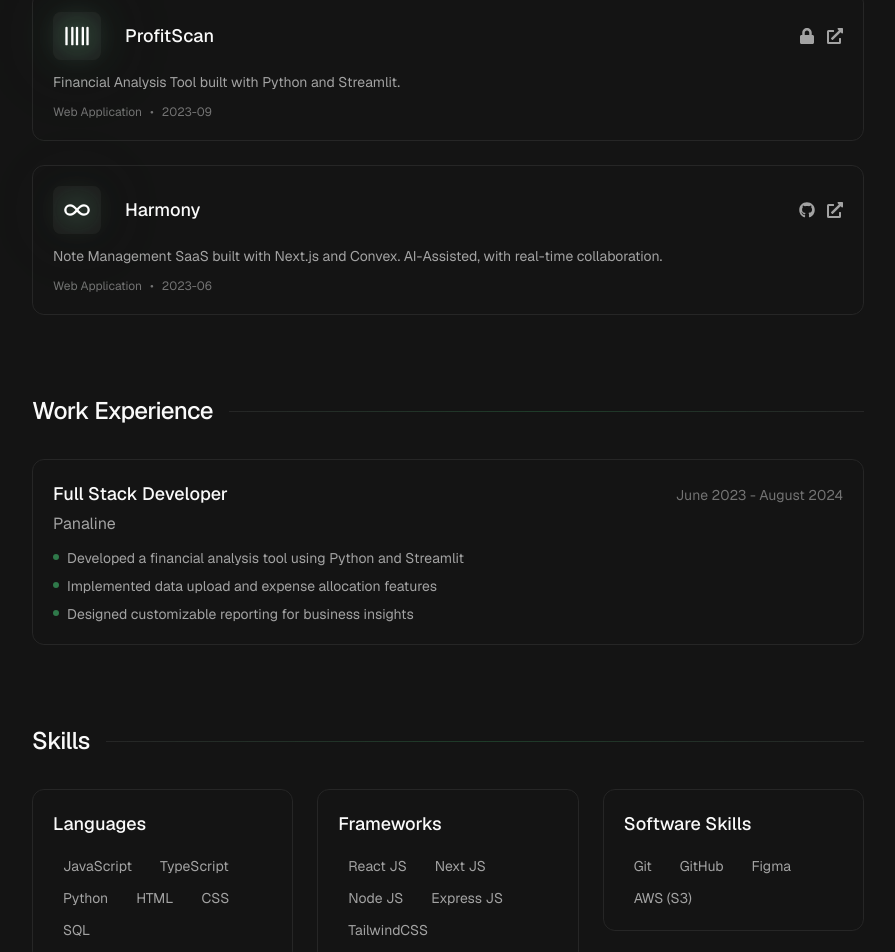
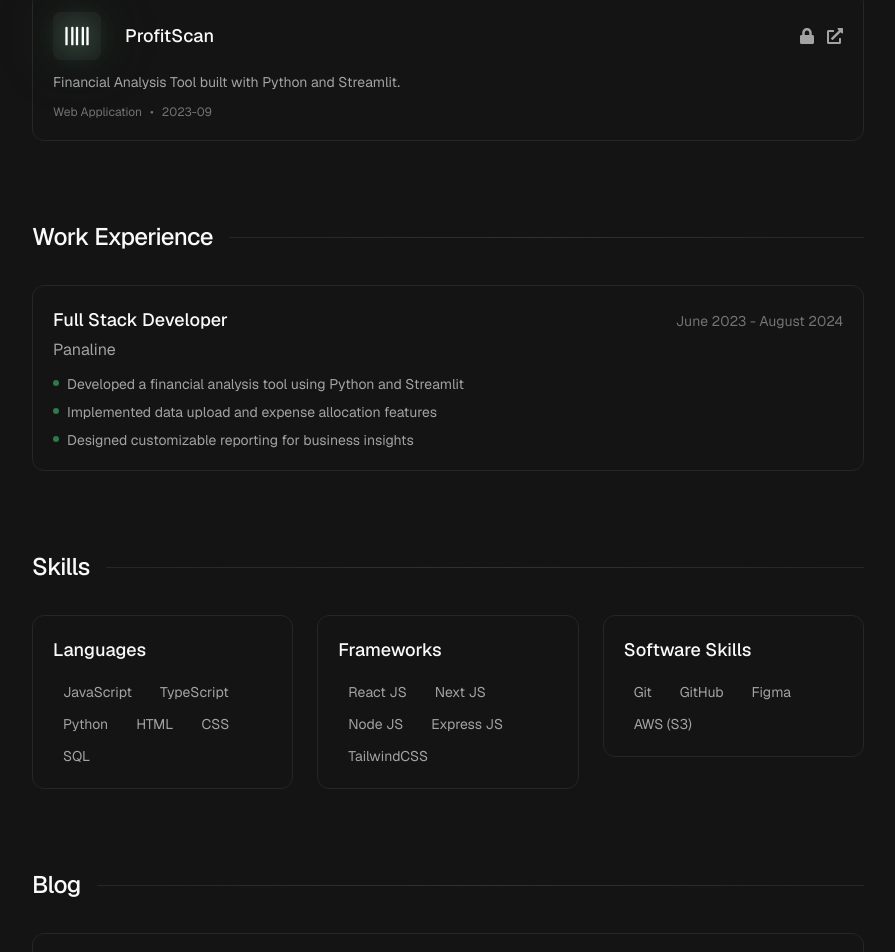
Before and after one commit to marcoshaber99/personal-site, a Next.js app: page / in a window 1280 px wide. Shown: the part 917-1869 px from the top of the page, without its empty margins (192-1087 px from the left). Built offline with nearby package versions, Linux system fonts and the light colour scheme.

Commit message:
Remove harmony

```diff
--- a/data/content.ts
+++ b/data/content.ts
@@ -45,18 +45,6 @@ export const projects: {
     isPrivate: true,
     logo: "/barcode.svg",
     logoDark: "/barcode-dark.svg",
-  },
-  {
-    title: "Harmony",
-    description:
-      "Note Management SaaS built with Next.js and Convex. AI-Assisted, with real-time collaboration.",
-    link: "https://harmony-theta.vercel.app/",
-    github: "https://github.com/marcoshaber99/thesis-project",
-    category: "Web Application",
-    date: "2023-06",
-    isPrivate: false,
-    logo: "/infinity.svg",
-    logoDark: "/infinity-dark.svg",
   },
 ];
 
```
